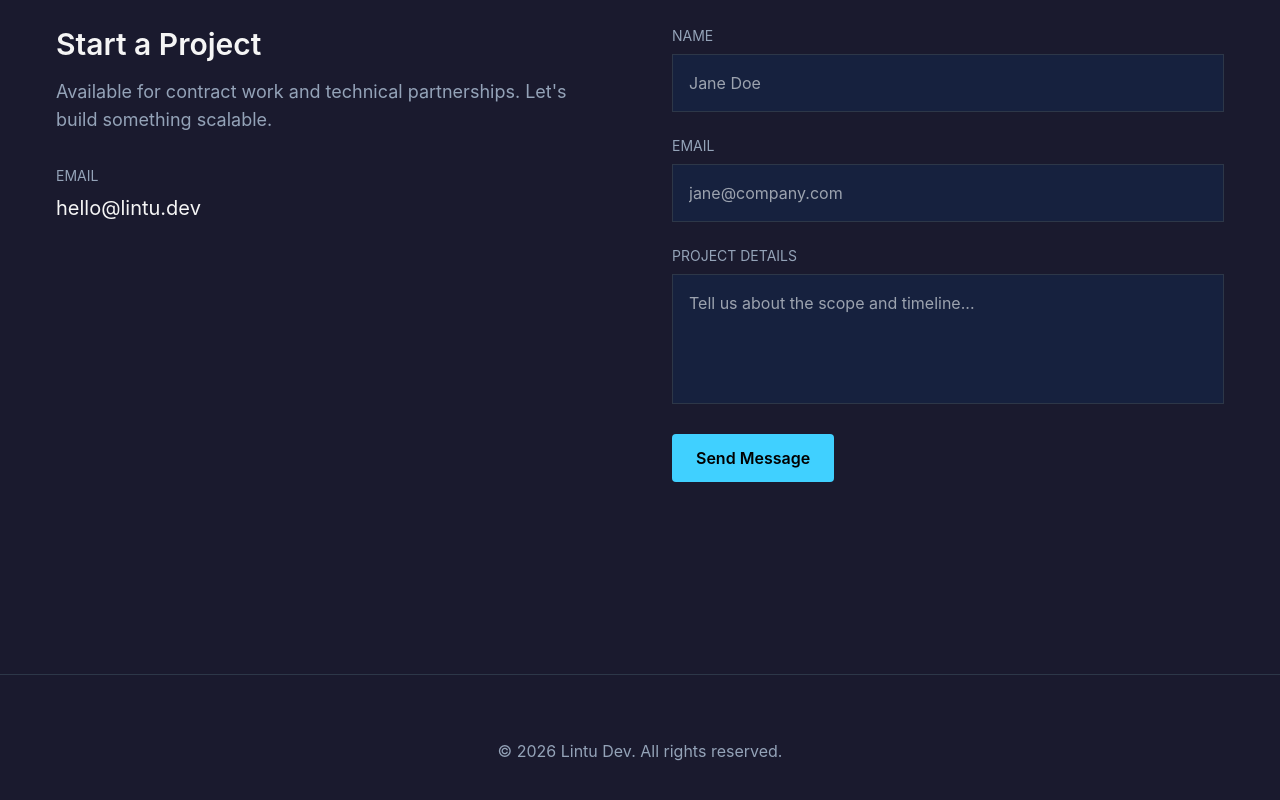
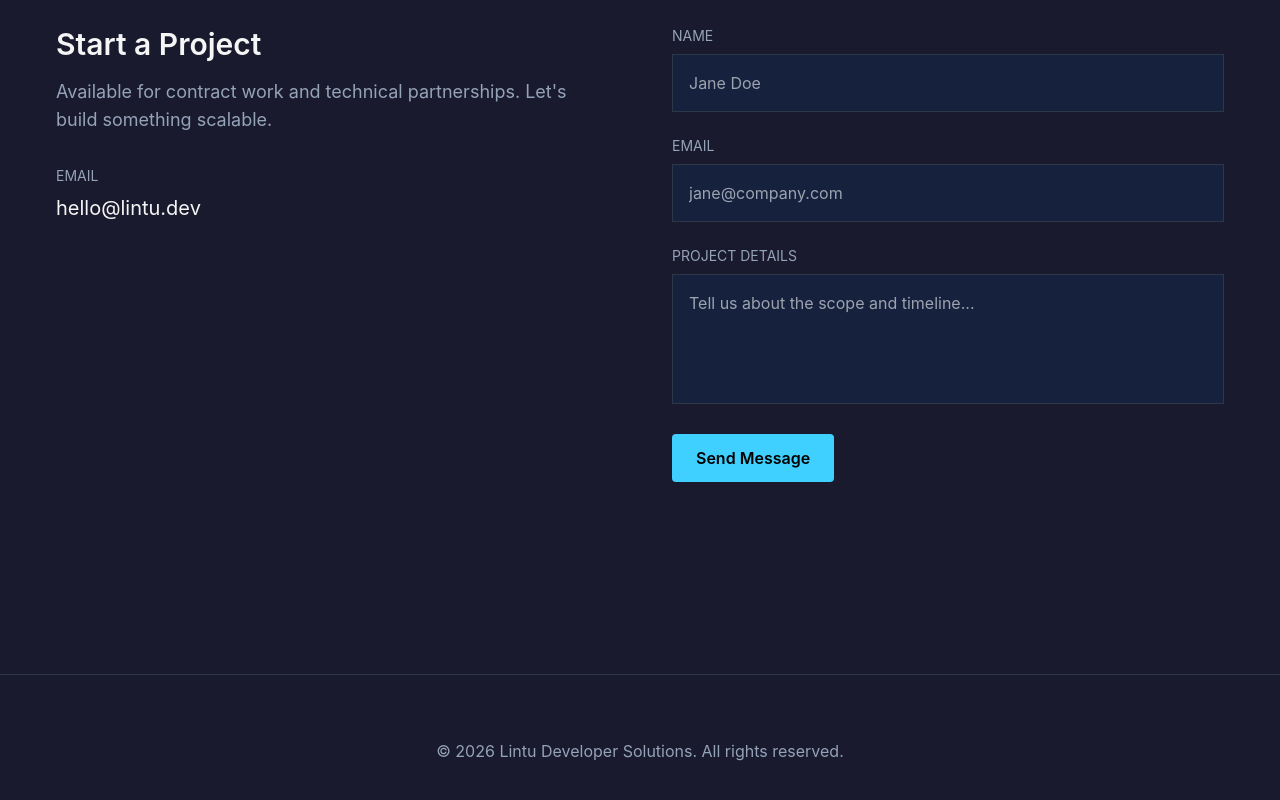
Before and after one commit to Valleyaapo/lintudev, an Astro site: page / in a window 1280 px wide. Shown: the part 1988-2788 px from the top of the page. Built offline with nearby package versions, Linux system fonts and the light colour scheme; Astro itself is replaced by a stand-in of ours.

Commit message:
chore: update footer branding

```diff
--- a/src/layouts/Layout.astro
+++ b/src/layouts/Layout.astro
@@ -107,7 +107,7 @@ const imageURL = new URL(image, site);
 
       <footer class="py-16 border-t border-border mt-16">
         <div class="container text-center text-text-muted">
-          <p>&copy; {new Date().getFullYear()} Lintu Dev. All rights reserved.</p>
+          <p>&copy; {new Date().getFullYear()} Lintu Developer Solutions. All rights reserved.</p>
         </div>
       </footer>
     </div>
```
